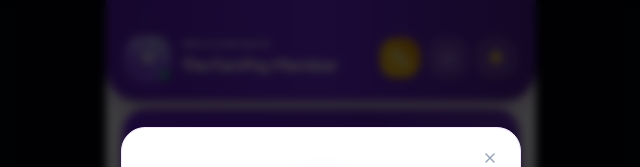
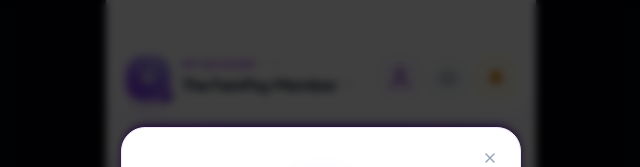
Before and after one commit to fastpay00005/thefampay, a React (Vite) app in the folder client/: page / in a window 1280 px wide. Shown: the top 167 px of the page, without its empty margins (319-959 px from the left). Built offline with nearby package versions, Linux system fonts and the light colour scheme; no server answers; sample sign-in values are in the browser's storage; a web font is replaced by a local one.

Commit message:
style: upgrade header with safe status bar gap, contrast separation, and account icon

```diff
--- a/client/index.html
+++ b/client/index.html
@@ -3,7 +3,7 @@
   <head>
     <meta charset="UTF-8" />
     <meta name="viewport" content="width=device-width, initial-scale=1.0, maximum-scale=1.0, user-scalable=no, viewport-fit=cover" />
-    <meta name="theme-color" content="#5B1EB7" />
+    <meta name="theme-color" content="#0F172A" />
     <meta name="description" content="The FamPay — Premium Crypto Token Wallet & Exchange" />
     <title>The FamPay</title>
     <!-- Favicon & Touch Icons -->
--- a/client/src/components/layout/AppShell.jsx
+++ b/client/src/components/layout/AppShell.jsx
@@ -6,7 +6,8 @@ import { UserAvatar } from '../common/UserAvatar';
 import { WarningModal } from '../common/WarningModal';
 import {
   AlertCircle, CheckCircle, Info, Bell, ArrowLeft,
-  Coins, Headphones, Send, MessageCircle, X, ExternalLink
+  Coins, Headphones, Send, MessageCircle, X, ExternalLink,
+  User, ChevronRight
 } from 'lucide-react';
 
 export const AppShell = ({ children, hideHeader = false, hideBottomNav = false, title }) => {
@@ -49,34 +50,49 @@ export const AppShell = ({ children, hideHeader = false, hideBottomNav = false,
         isDark ? 'bg-[#0B0F19] text-slate-100' : 'bg-[#FAF9FE] text-slate-900'
       }`}>
 
-        {/* Top Header - Ultra Clean Native App Style with Safe Area Padding */}
+        {/* Top Header - Ultra Clean Native App Style with Generous Status Bar Clearance */}
         {!hideHeader && (
-          <header className={`px-4 sm:px-5 pt-8 sm:pt-9 pb-4 sm:pb-5 rounded-b-[28px] sm:rounded-b-[32px] relative z-40 border-b transition-all duration-200 ${
+          <header className={`px-4 sm:px-5 pt-12 sm:pt-14 pb-3.5 sm:pb-4 rounded-b-[28px] sm:rounded-b-[32px] relative z-40 border-b transition-all duration-200 ${
             isDark
-              ? 'bg-gradient-to-r from-[#1A1230] via-[#2A1654] to-[#160D2D] text-white border-purple-900/50 shadow-xl shadow-purple-950/40'
-              : 'bg-gradient-to-r from-[#5B1EB7] via-[#6D28D9] to-[#4C1D95] text-white border-purple-400/20 shadow-xl shadow-purple-900/25'
+              ? 'bg-[#0E1528]/95 backdrop-blur-xl text-white border-slate-800 shadow-xl shadow-black/20'
+              : 'bg-white/95 backdrop-blur-xl text-slate-800 border-purple-100/90 shadow-[0_4px_25px_rgba(109,40,217,0.07)]'
           }`}>
             <div className="flex items-center justify-between gap-2.5 sm:gap-3">
-              {/* Home Page: User Avatar + Greeting | Inner Pages: Back Button + Page Title */}
+              {/* Home Page: User Avatar + Account Tag + Greeting | Inner Pages: Back Button + Title */}
               {location.pathname === '/' || !title ? (
-                <div className="flex items-center gap-2.5 sm:gap-3 min-w-0 flex-1">
-                  <div
-                    onClick={() => navigate('/profile')}
-                    className="cursor-pointer active:scale-95 transition-transform group shrink-0"
-                    title="View Profile"
-                  >
+                <div
+                  onClick={() => navigate('/profile')}
+                  className="flex items-center gap-2.5 sm:gap-3 min-w-0 flex-1 cursor-pointer active:scale-95 transition-transform group"
+                  title="View Profile & Account"
+                >
+                  <div className="relative shrink-0">
                     <UserAvatar
                       user={user}
                       size="md"
                       showOnlineDot={true}
                     />
+                    <div className={`absolute -bottom-1 -right-1 w-4 h-4 rounded-full flex items-center justify-center border shadow-xs ${
+                      isDark ? 'bg-purple-600 border-[#0E1528] text-white' : 'bg-[#6D28D9] border-white text-white'
+                    }`}>
+                      <User className="w-2.5 h-2.5 stroke-[2.5]" />
+                    </div>
                   </div>
+
                   <div className="min-w-0 flex-1">
-                    <span className="text-[10px] font-bold text-purple-200/90 uppercase tracking-wider block leading-none">
-                      Welcome back
-                    </span>
-                    <h2 className="text-sm sm:text-base font-black text-white tracking-tight leading-tight mt-1 truncate">
-                      {displayName}
+                    <div className="flex items-center gap-1.5 leading-none">
+                      <span className={`text-[10px] font-extrabold uppercase tracking-wider ${
+                        isDark ? 'text-purple-300' : 'text-purple-600'
+                      }`}>
+                        My Account
+                      </span>
+                      <span className="w-1 h-1 rounded-full bg-slate-300 dark:bg-slate-600" />
+                      <span className="text-[10px] font-mono text-slate-400">
+                        {user.uid || 'VIP'}
+                      </span>
+                    </div>
+                    <h2 className="text-sm sm:text-base font-black tracking-tight leading-tight mt-1 truncate flex items-center gap-1">
+                      <span>{displayName}</span>
+                      <ChevronRight className="w-3.5 h-3.5 text-slate-400 group-hover:text-purple-500 transition-colors shrink-0" />
                     </h2>
                   </div>
                 </div>
@@ -84,47 +100,67 @@ export const AppShell = ({ children, hideHeader = false, hideBottomNav = false,
                 <div className="flex items-center gap-2.5 min-w-0 flex-1">
                   <button
                     onClick={() => navigate(-1)}
-                    className="w-9 h-9 sm:w-10 sm:h-10 rounded-2xl bg-white/15 backdrop-blur-md border border-white/20 flex items-center justify-center text-white active:scale-95 transition-all hover:bg-white/25 shadow-xs shrink-0"
+                    className={`w-9 h-9 sm:w-10 sm:h-10 rounded-2xl border flex items-center justify-center active:scale-95 transition-all shadow-xs shrink-0 ${
+                      isDark
+                        ? 'bg-slate-800/80 hover:bg-slate-800 border-slate-700 text-white'
+                        : 'bg-slate-100 hover:bg-slate-200 border-slate-200 text-slate-800'
+                    }`}
                     title="Go Back"
                   >
                     <ArrowLeft className="w-5 h-5 stroke-[2.5]" />
                   </button>
                   <div className="min-w-0 flex-1">
-                    <span className="text-[10px] font-bold text-purple-200 uppercase tracking-wider block leading-tight">{currentAppName}</span>
-                    <h2 className="text-sm sm:text-base font-black text-white tracking-tight leading-tight truncate">
+                    <span className={`text-[10px] font-bold uppercase tracking-wider block leading-tight ${
+                      isDark ? 'text-purple-300' : 'text-purple-600'
+                    }`}>
+                      {currentAppName}
+                    </span>
+                    <h2 className="text-sm sm:text-base font-black tracking-tight leading-tight truncate">
                       {title}
                     </h2>
                   </div>
                 </div>
               )}
 
-              {/* Action Buttons: Token Shortcut (PDF §1.2), Support Popup (PDF §2.19), Bell Notification */}
+              {/* Action Buttons: Account (User), Support (Headphones), Notifications (Bell), Token (Coins) */}
               <div className="flex items-center gap-1.5 sm:gap-2 shrink-0">
-                {/* 1. Token Quick Hub Shortcut (PDF §1.2) */}
+                {/* 1. Dedicated Account Button (User Profile) */}
                 <button
-                  onClick={() => navigate('/token')}
-                  className="w-9 h-9 sm:w-10 sm:h-10 rounded-2xl bg-gradient-to-tr from-amber-400 via-yellow-500 to-amber-600 border border-amber-200/40 flex items-center justify-center shadow-md active:scale-95 transition-all hover:brightness-110"
-                  title="Token & Cash Out"
+                  onClick={() => navigate('/profile')}
+                  className={`w-9 h-9 sm:w-10 sm:h-10 rounded-2xl border flex items-center justify-center shadow-xs active:scale-95 transition-all ${
+                    isDark
+                      ? 'bg-purple-500/15 hover:bg-purple-500/25 border-purple-500/30 text-purple-300'
+                      : 'bg-purple-50 hover:bg-purple-100 border-purple-200/80 text-purple-700'
+                  }`}
+                  title="My Account"
                 >
-                  <Coins className="w-4.5 h-4.5 sm:w-5 sm:h-5 text-white drop-shadow-xs" />
+                  <User className="w-4.5 h-4.5 stroke-[2.3]" />
                 </button>
 
-                {/* 2. 24/7 VIP Support Popup Button (PDF §1.2 & §2.19) */}
+                {/* 2. 24/7 VIP Customer Support Popup */}
                 <button
                   onClick={() => setShowSupportModal(true)}
-                  className="w-9 h-9 sm:w-10 sm:h-10 rounded-2xl bg-white/15 backdrop-blur-md border border-white/20 flex items-center justify-center shadow-md active:scale-95 transition-all hover:bg-white/25"
+                  className={`w-9 h-9 sm:w-10 sm:h-10 rounded-2xl border flex items-center justify-center shadow-xs active:scale-95 transition-all ${
+                    isDark
+                      ? 'bg-slate-800/80 hover:bg-slate-800 border-slate-700 text-slate-300'
+                      : 'bg-slate-50 hover:bg-slate-100 border-slate-200/80 text-slate-600'
+                  }`}
                   title="24/7 Customer Support"
                 >
-                  <Headphones className="w-4 h-4 sm:w-4.5 sm:h-4.5 text-purple-200" />
+                  <Headphones className="w-4 h-4 sm:w-4.5 sm:h-4.5" />
                 </button>
 
                 {/* 3. Notification Bell with Badge */}
                 <button
                   onClick={() => navigate('/notifications')}
-                  className="w-9 h-9 sm:w-10 sm:h-10 rounded-2xl bg-white/15 backdrop-blur-md border border-white/20 flex items-center justify-center shadow-md relative active:scale-95 transition-all hover:bg-white/25"
+                  className={`w-9 h-9 sm:w-10 sm:h-10 rounded-2xl border flex items-center justify-center shadow-xs relative active:scale-95 transition-all ${
+                    isDark
+                      ? 'bg-amber-500/15 hover:bg-amber-500/25 border-amber-500/30 text-amber-300'
+                      : 'bg-amber-50 hover:bg-amber-100 border-amber-200/80 text-amber-600'
+                  }`}
                   title="Notifications"
                 >
-                  <Bell className="w-4 h-4 sm:w-4.5 sm:h-4.5 text-amber-300 fill-amber-300 drop-shadow-xs" />
+                  <Bell className="w-4 h-4 sm:w-4.5 sm:h-4.5 fill-current" />
                   {unreadCount > 0 && (
                     <span className="absolute top-1.5 right-1.5 flex h-2 w-2">
                       <span className="animate-ping absolute inline-flex h-full w-full rounded-full bg-red-400 opacity-75"></span>
```
